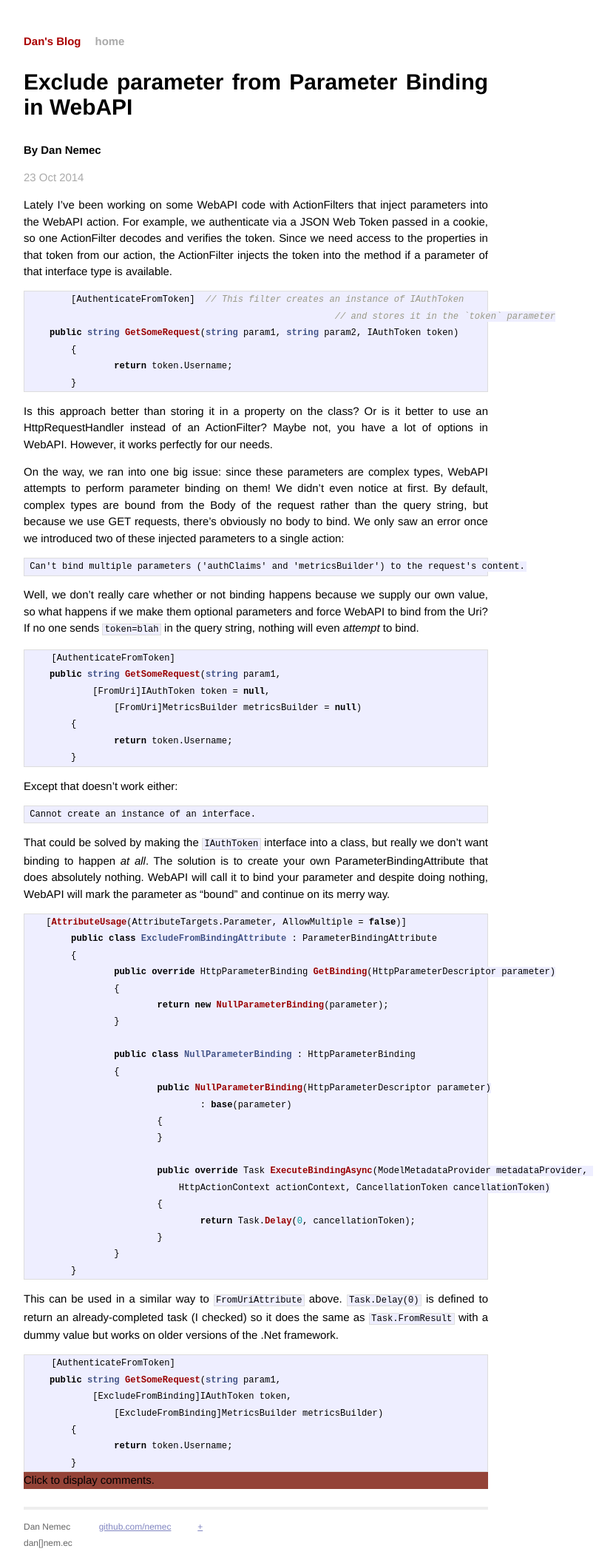
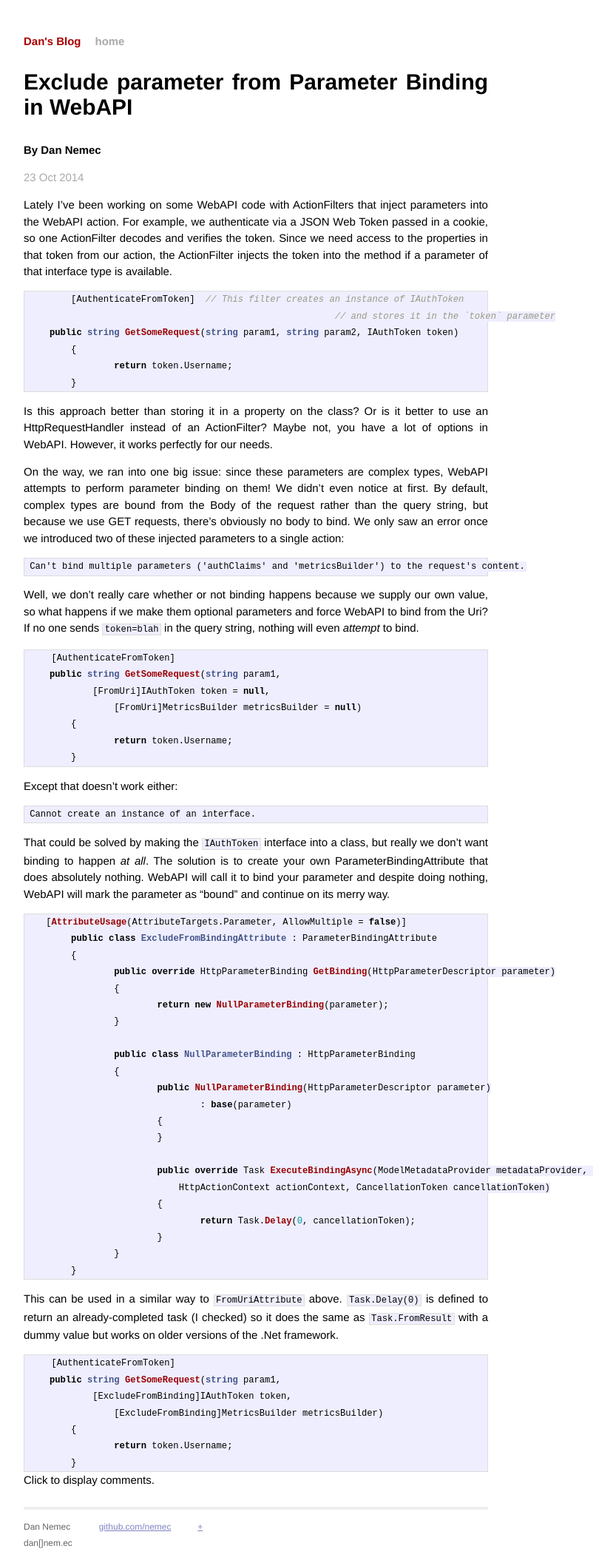
Before and after one commit to nemec/nemec.github.io, a Jekyll site: the page built from _posts/2014-10-23-exclude-parameter-binding.md, in a window 1280 px wide. Shown: the whole page at 74% size, without its empty margins (294-1127 px from the left). Built offline with Jekyll 4.4.1, drawn with Linux system fonts in a browser that asks for light colours; Markdown is read by kramdown in place of the engine named in the settings; comment, search, counter and statistics services are not loaded.

Commit message:
Remove click content after enabling comments.

```diff
--- a/_layouts/post.html
+++ b/_layouts/post.html
@@ -27,25 +27,34 @@
 </div>
 
 <style type="text/css">
+	#disqus_thread .unclicked {
+		background-color: #944337;
+		font-weight: bold;
+		font-color: white;
+	}
+
 	#disqus_thread {
-		background-color: #944337;
 		width: 100%;
 	}
 </style>
 
-<div id="disqus_thread" class="comments">Click to display comments.</div>
+<div id="disqus_thread" class="comments unclicked">Click to display comments.</div>
 <script type="text/javascript">
 	var disqus_shortname = 'nemec'; // required: replace example with your forum shortname
 	var disqus_identifier = '{{ page.url }}';
     var disqus_url = 'http://blog.nem.ec{{ page.url }}';
 
+	var thread = document.getElementById("disqus_thread");
+
 	function enableDisqus() {
-	  var dsq = document.createElement('script'); dsq.type = 'text/javascript'; dsq.async = true;
-	  dsq.src = 'http://' + disqus_shortname + '.disqus.com/embed.js';
-	  (document.getElementsByTagName('head')[0] || document.getElementsByTagName('body')[0]).appendChild(dsq);
+		thread.classList.remove("unclicked");
+		thread.innerHTML = "";
+
+	    var dsq = document.createElement('script'); dsq.type = 'text/javascript'; dsq.async = true;
+	    dsq.src = 'http://' + disqus_shortname + '.disqus.com/embed.js';
+	    (document.getElementsByTagName('head')[0] || document.getElementsByTagName('body')[0]).appendChild(dsq);
 	}
 
-	var thread = document.getElementById("disqus_thread");
 	if(thread.attachEvent) {
 		thread.attachEvent("onclick", enableDisqus);
 	}
```
